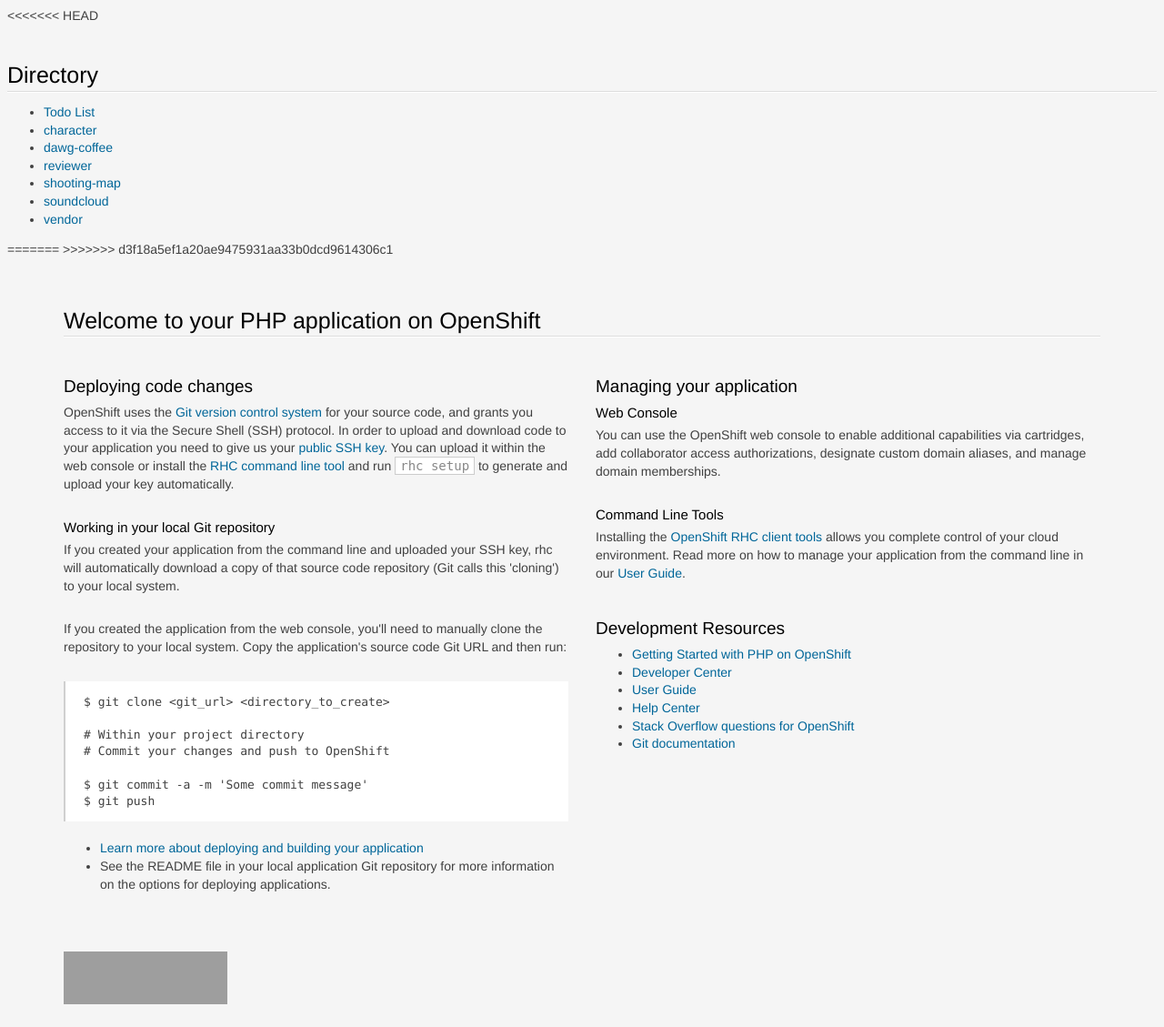
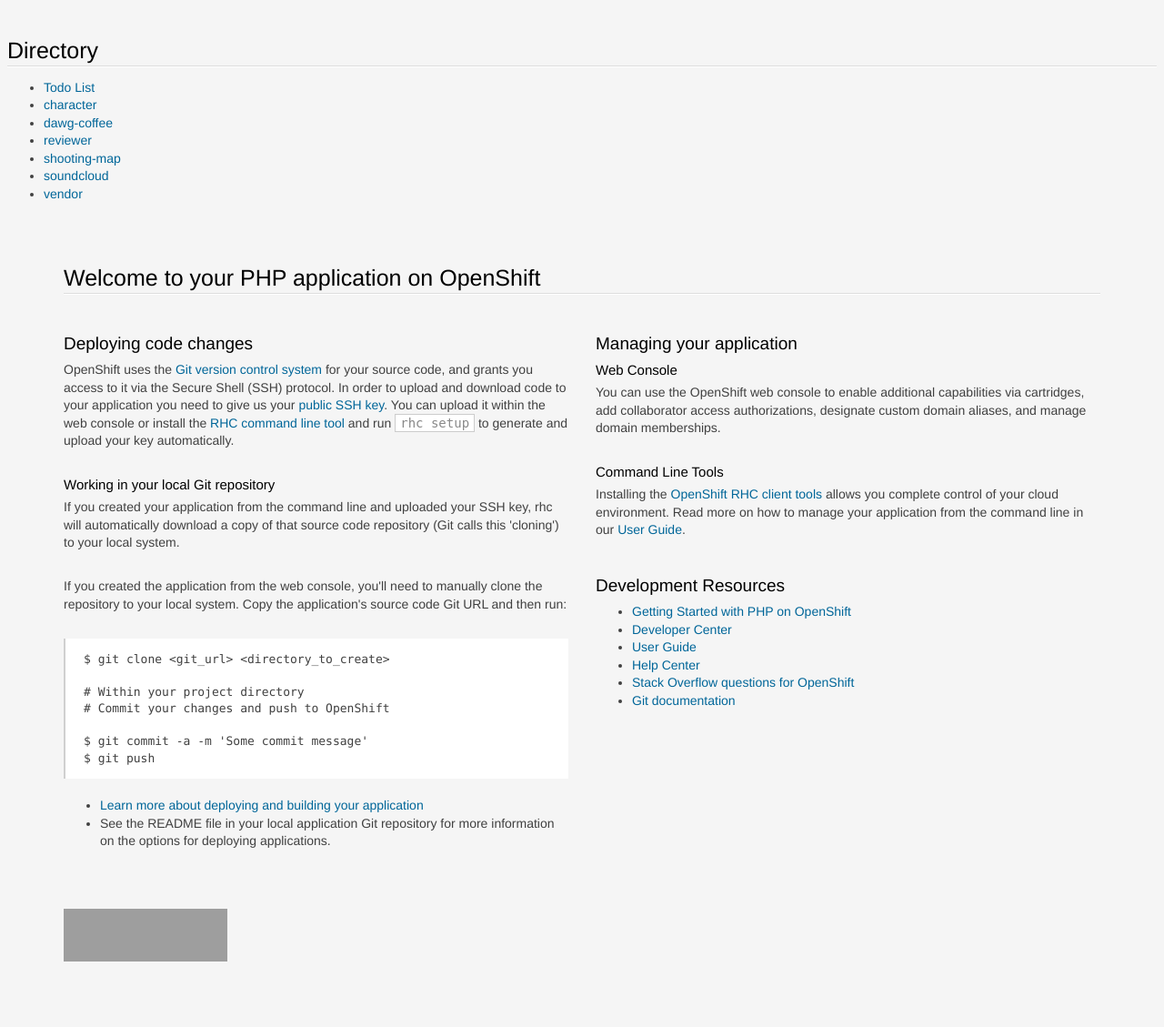
Before and after one commit to tbauer516/INFO-343, a PHP site: page / in a window 1280 px wide. Shown: the whole page at 91% size. After the commit the page ends 1057 px from the top, so only its background shows below. Run offline with PHP 8.4, Linux system fonts and the light colour scheme; grey boxes are pictures that could not be loaded.

Commit message:
fixed merge

```diff
--- a/index.php
+++ b/index.php
@@ -206,7 +206,6 @@
 </head>
 <body>
 
-<<<<<<< HEAD
 <h1>Directory</h1>
 <ul id="directory">
 
@@ -223,8 +222,6 @@
 
 </ul>
 
-=======
->>>>>>> d3f18a5ef1a20ae9475931aa33b0dcd9614306c1
 <section class='container'>
           <hgroup>
             <h1>Welcome to your PHP application on OpenShift</h1>
```
